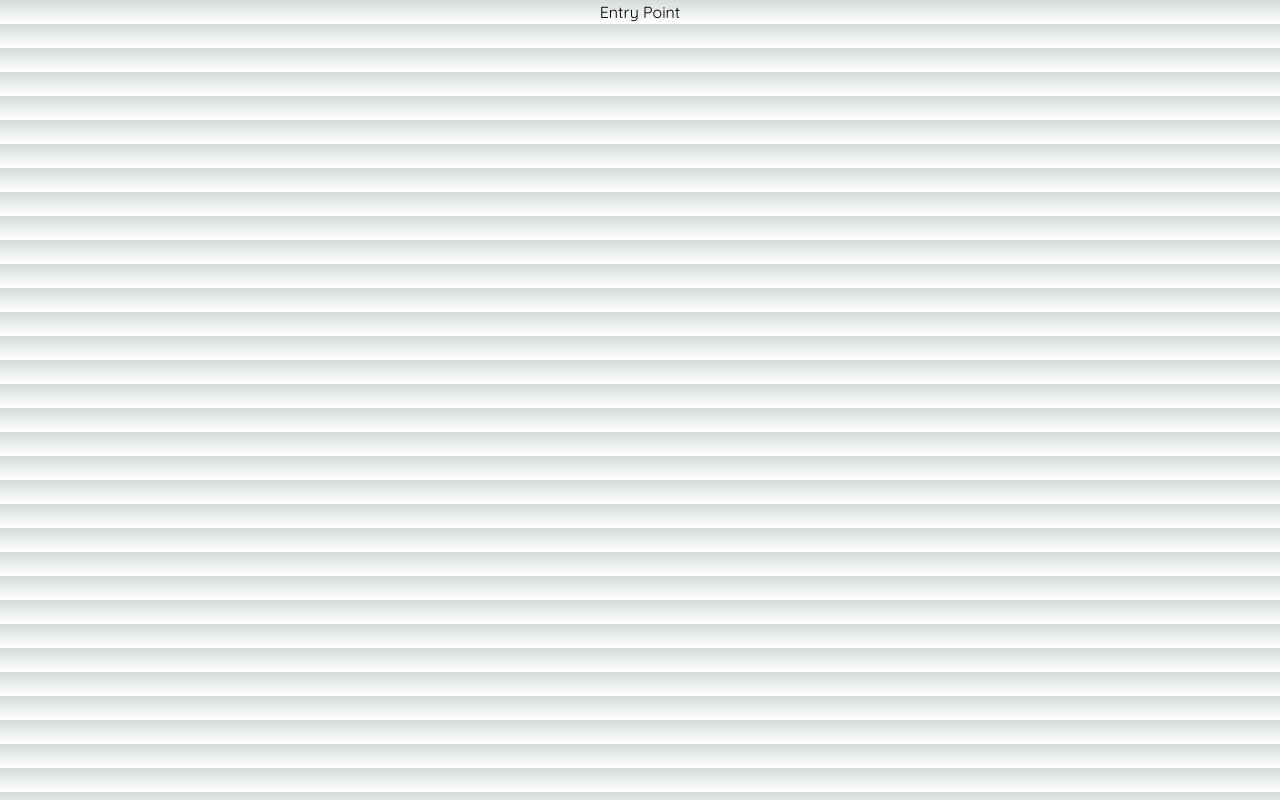
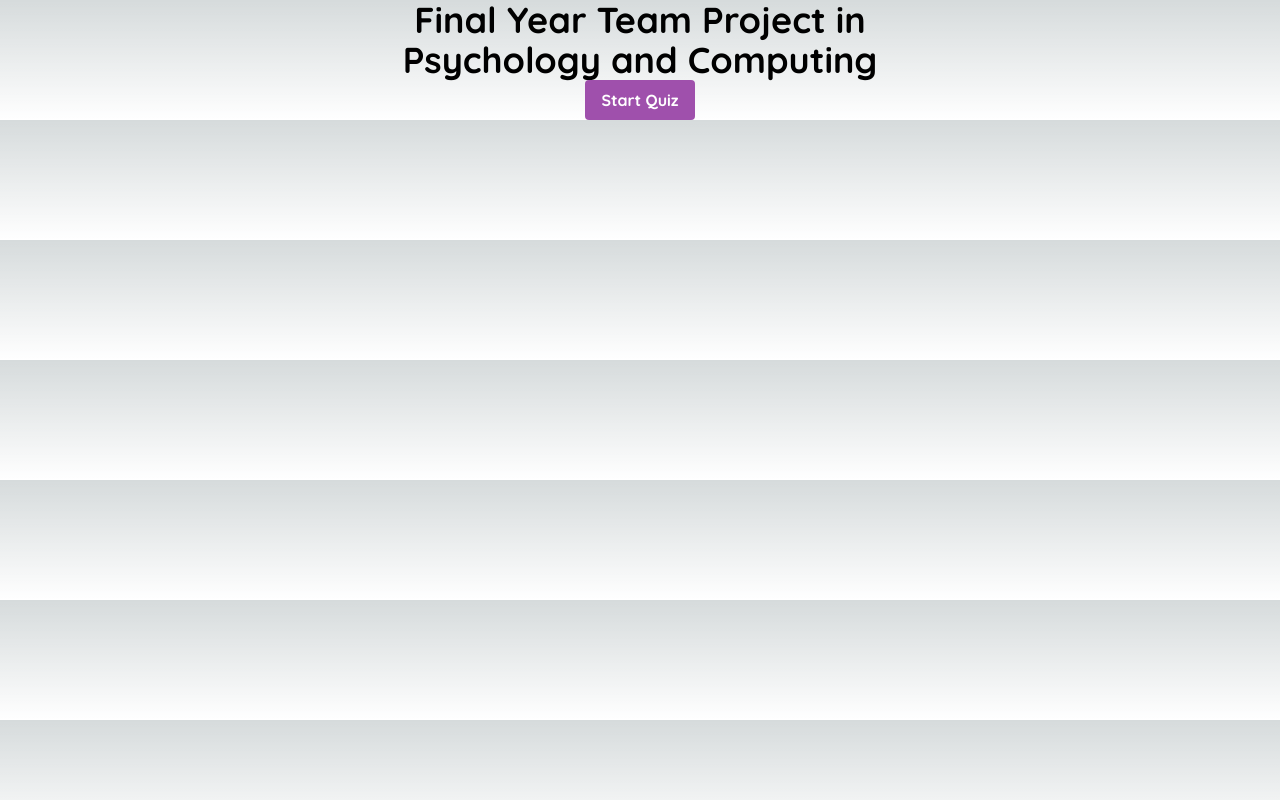
Before and after one commit to craigtkhill/final-year-team-project, a Next.js app: page / in a window 1280 px wide. Built offline with nearby package versions, Linux system fonts and the light colour scheme.

Commit message:
add button to app page

```diff
--- a/app/layout.tsx
+++ b/app/layout.tsx
@@ -33,7 +33,6 @@ export default function RootLayout({
         >
           {" "}
           {/* <Image className="w-24 h-24" src="/logo.svg" alt="Logo" /> */}
-          Entry Point
           {children}
         </main>
       </body>
--- a/app/page.tsx
+++ b/app/page.tsx
@@ -1,6 +1,26 @@
+"use client";
+import { useRouter } from "next/navigation";
 import Image from "next/image";
 import Link from "next/link";
+// Components
+import Button from "@/components/Button";
+// Homepage Image
+// import HomepageImage from "@assets/homepage-image";
 
 export default function Home() {
-  return <></>;
+  const router = useRouter();
+
+  const handleButtonClick = () => {
+    router.push("/quiz");
+  };
+
+  return (
+    <div className="flex flex-col items-center">
+      <p className="text-4xl font-bold text-center">
+        Final Year Team Project in Psychology and Computing
+      </p>
+      {/* <Image className="w-24 h-24" src="/logo.svg" alt="Logo" /> */}
+      <Button text="Start Quiz" onClick={handleButtonClick} />
+    </div>
+  );
 }
--- /dev/null
+++ b/components/Button.tsx
@@ -0,0 +1,17 @@
+type Props = {
+  text: string;
+  onClick: () => void;
+};
+
+const Button = ({ text, onClick }: Props) => {
+  return (
+    <button
+      onClick={onClick}
+      className="bg-[#9f50ac] select-none text-white font-bold py-2 px-4 rounded"
+    >
+      {text}
+    </button>
+  );
+};
+
+export default Button;
```
